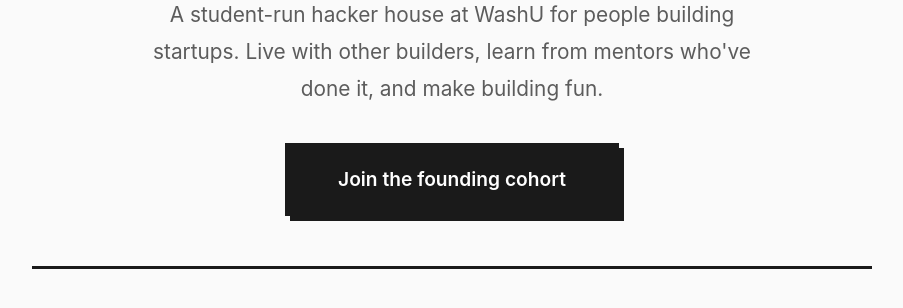
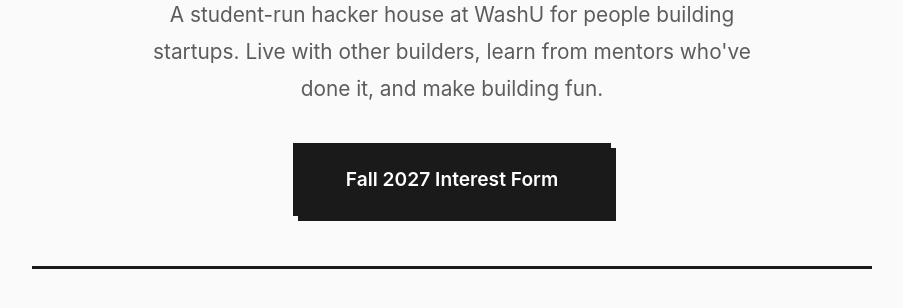
Before and after one commit to zinska/disruptio, a plain HTML site: page index.html in a window 1280 px wide. Shown: the part 152-460 px from the top of the page, without its empty margins (188-1091 px from the left). Drawn offline with Linux system fonts and the light colour scheme.

Commit message:
Update call-to-action button text for interest form

```diff
--- a/index.html
+++ b/index.html
@@ -370,7 +370,7 @@
         <h1 class="brand"><svg class="logo-mark" viewBox="0 0 64 64" aria-hidden="true" focusable="false"><path d="M7 56 C10 20 24 8 32 8 C40 8 54 20 57 56 L48 56 C45.5 27 37.5 13 32 13 C26.5 13 18.5 27 16 56 Z" fill="currentColor"/></svg>Disrupt</h1>
         <p class="subtitle">A student-run hacker house at WashU for people building startups. Live with other builders, learn from mentors who've done it, and make building fun.</p>
         <div class="hero-actions">
-          <a class="cta-button" href="#join">Join the founding cohort</a>
+          <a class="cta-button" href="#join">Fall 2027 Interest Form</a>
         </div>
       </header>
 
```
